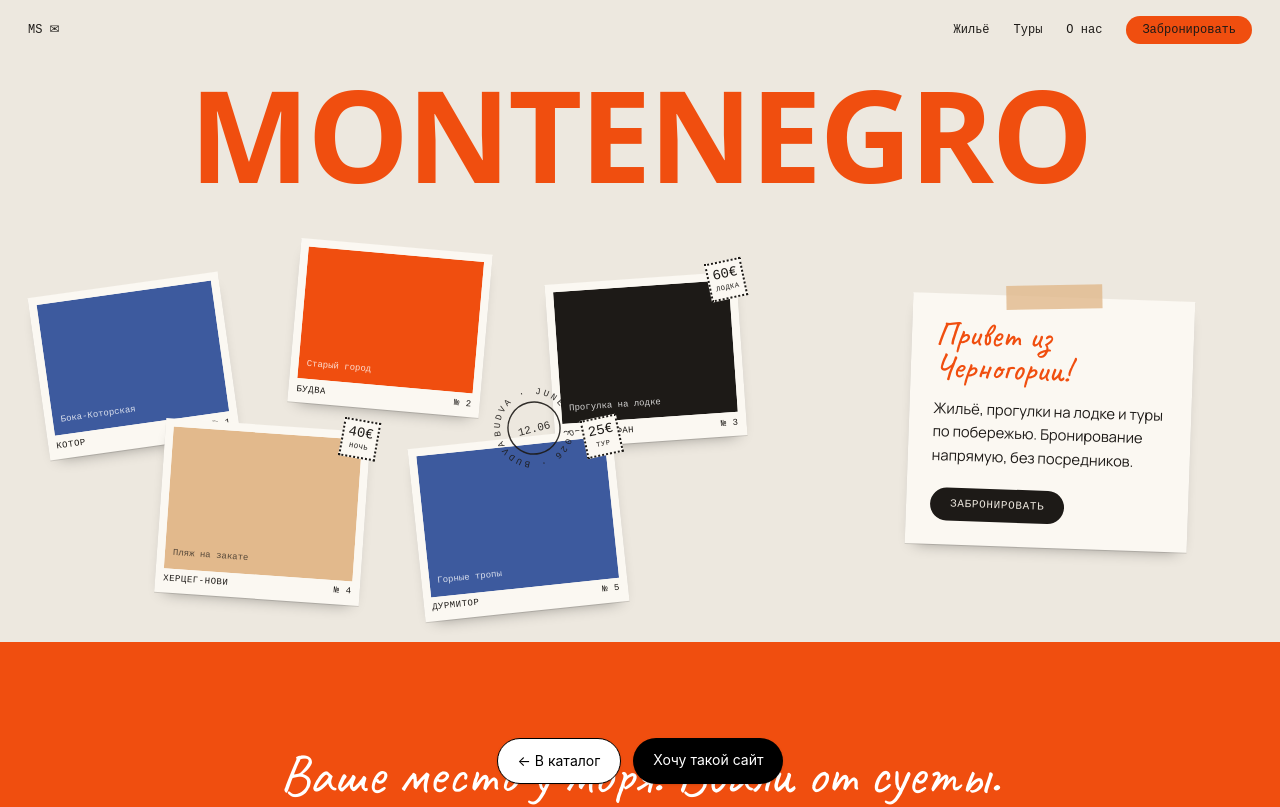
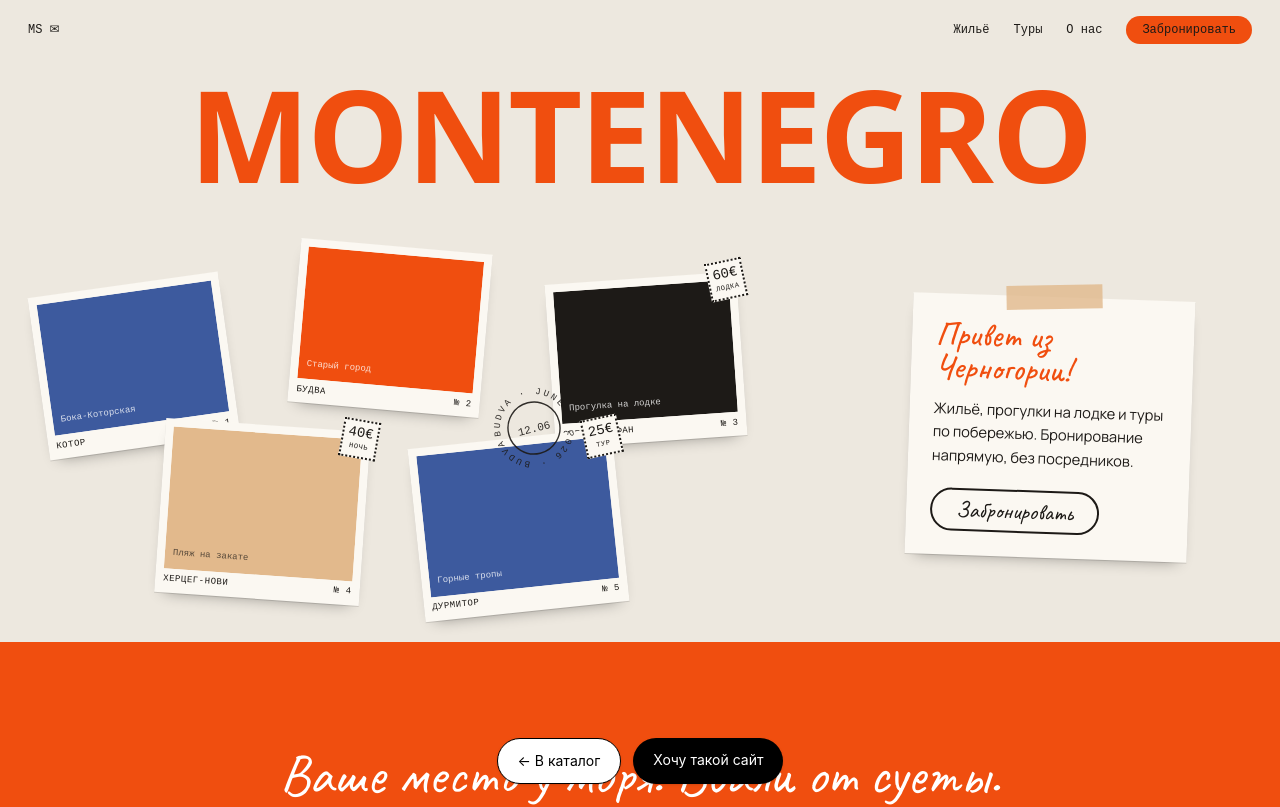
Before and after one commit to SabinaBatrakova/catalog-site, a React (Vite) app: page /templates/rental-1 in a window 1280 px wide. Shown: the top 807 px of the page. Built offline with nearby package versions, Linux system fonts and the light colour scheme; a web font is replaced by a local one.

Commit message:
style(rental): outlined handwritten button with hover fill on the note

```diff
--- a/src/templates/rental-1/Note.tsx
+++ b/src/templates/rental-1/Note.tsx
@@ -17,7 +17,7 @@ export function Note() {
       </p>
       <a
         href="#book"
-        className="mt-5 inline-block rounded-full bg-trip-ink px-5 py-2 font-trip-mono text-[11px] uppercase tracking-[0.06em] text-trip-cream"
+        className="mt-5 inline-block rounded-full border-2 border-trip-ink px-6 py-2 font-hand text-[clamp(22px,1.8vw,30px)] font-normal leading-none text-trip-ink transition-colors duration-300 hover:bg-trip-ink hover:text-trip-cream"
       >
         {note.button}
       </a>
```
